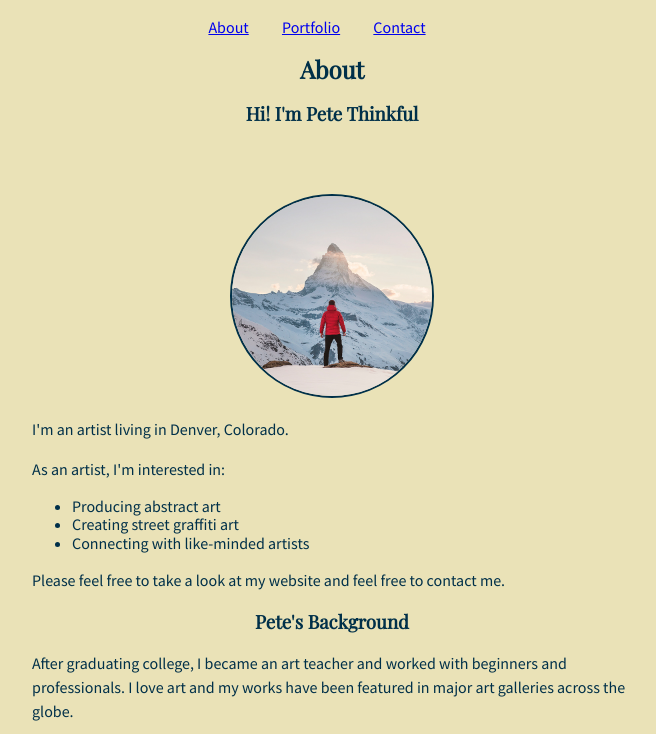
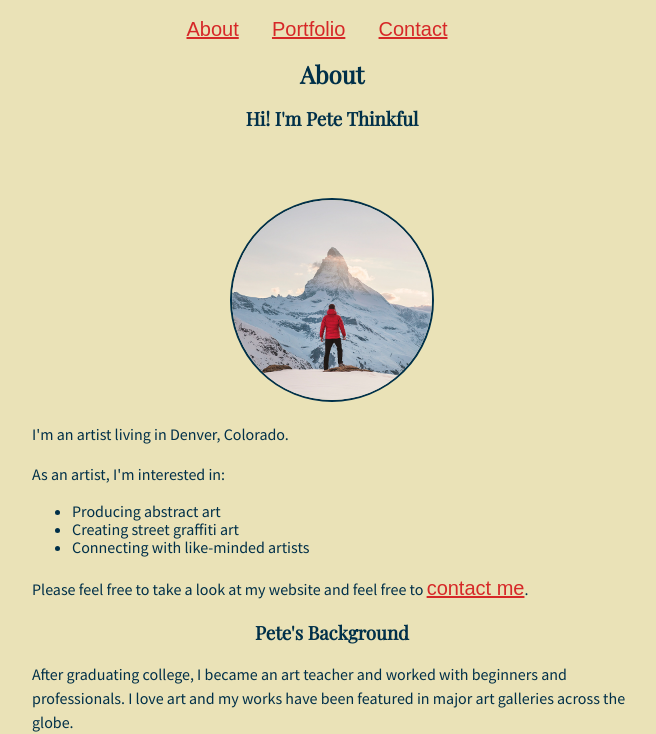
Before and after one commit to whyufeng/module1-final, a plain HTML site: page index.html in a window 1280 px wide. Shown: the part 102-836 px from the top of the page, without its empty margins (308-964 px from the left). Drawn offline with nearby package versions, Linux system fonts and the light colour scheme.

Commit message:
revision to feedback, 2nd commit

```diff
--- a/index.html
+++ b/index.html
@@ -39,7 +39,7 @@
                 <li>Creating street graffiti art</li>
                 <li>Connecting with like-minded artists</li>
             </ul>
-            <p>Please feel free to take a look at my website and feel free to contact me.</p>
+            <p>Please feel free to take a look at my website and feel free to <a href="#contact">contact me</a>.</p>
 
             <h3>Pete's Background</h3>
             <p>After graduating college, I became an art teacher and worked with
--- a/style.css
+++ b/style.css
@@ -65,3 +65,11 @@ hr {
   border-style: solid;
   border-width: 2px
 }
+
+a {
+  font-family: Arial, sans-serif;
+  font-size: 20px;
+}
+
+a:link    { color: #d62828; }
+a:hover   { color: #f77f00; }
```
